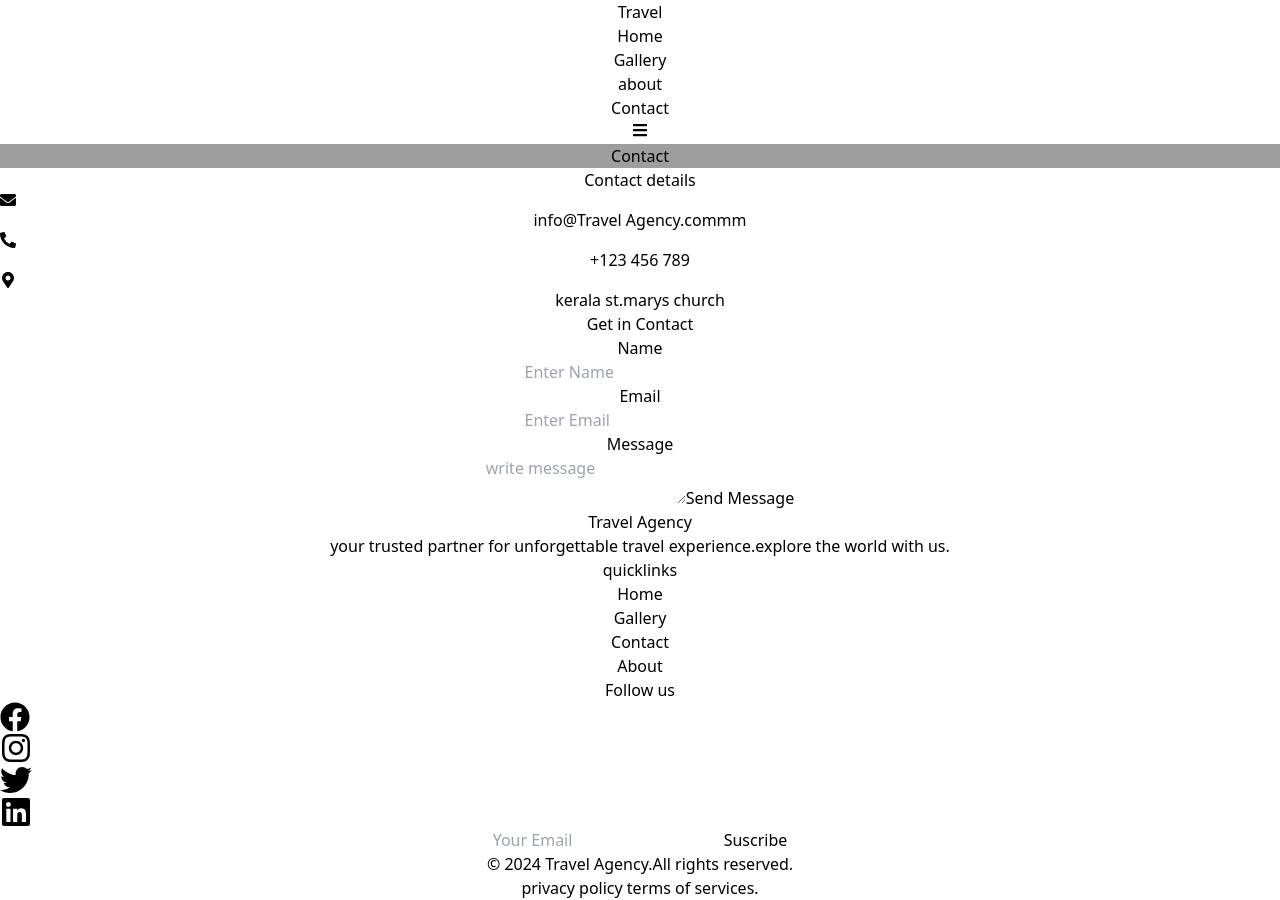
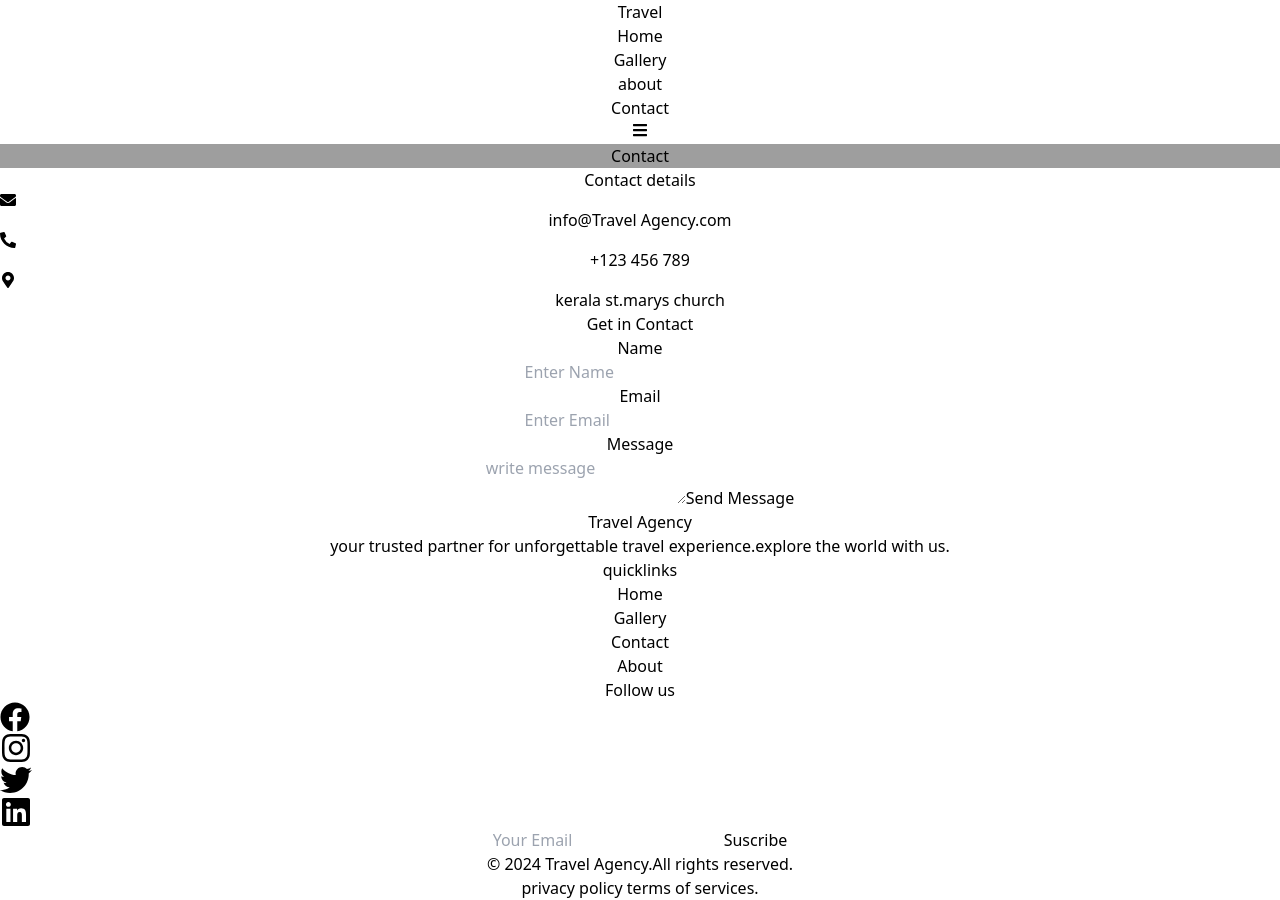
Before and after one commit to rojass2001/Travel-world, a React (Create React App) app: page /contact in a window 1280 px wide. Built offline with nearby package versions, Linux system fonts and the light colour scheme; grey boxes are pictures that could not be loaded.

Commit message:
second commit

```diff
--- a/src/Components/Contact.js
+++ b/src/Components/Contact.js
@@ -14,7 +14,7 @@ function Contact() {
 
 <div className='w-full space-y-3 pt-2'>
 <div className='w-full flex place-items-center  gap-1'>
-    <FaEnvelope className='text-blue-600'/>info@Travel Agency.commm</div>
+    <FaEnvelope className='text-blue-600'/>info@Travel Agency.com</div>
     <div className='w-full flex place-items-center gap-1'>
     <FaPhoneAlt className='text-blue-600'/>+123 456 789</div>
     <div className='w-full flex place-items-center gap-1'>
```
